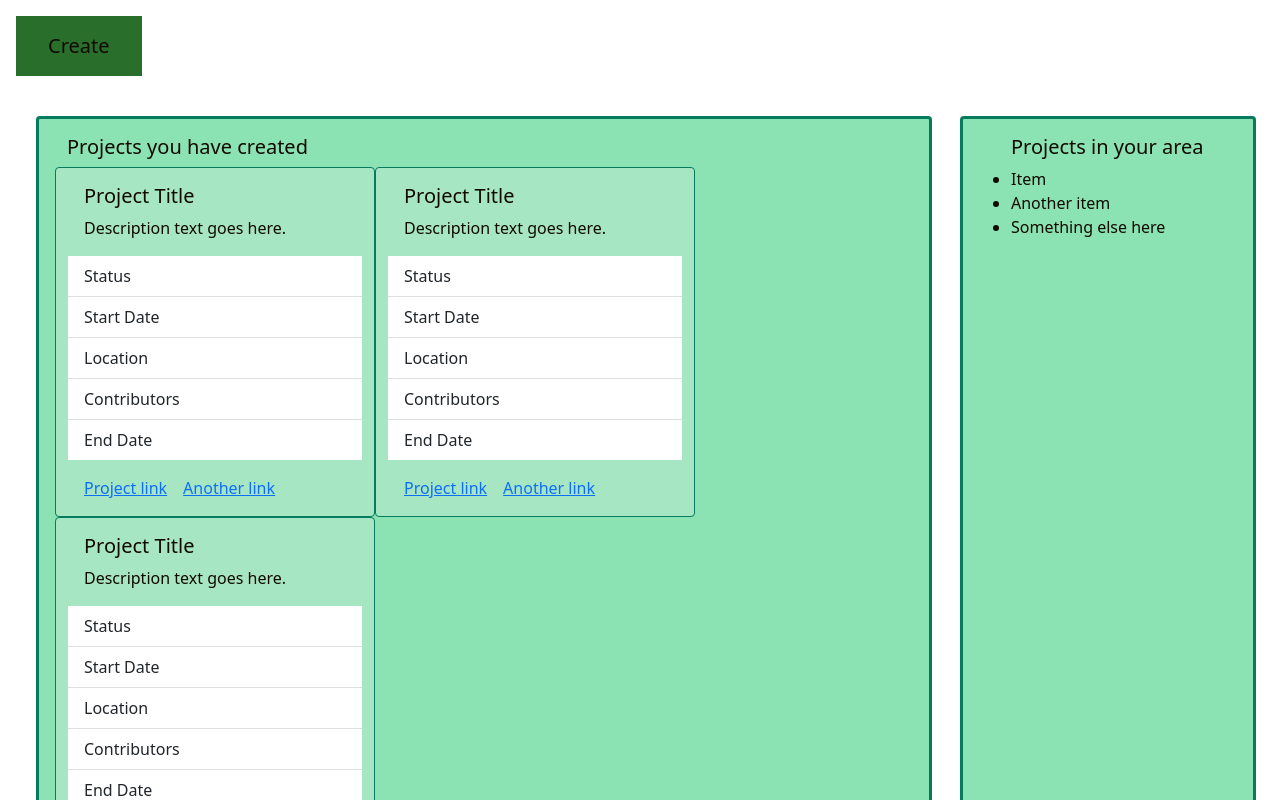
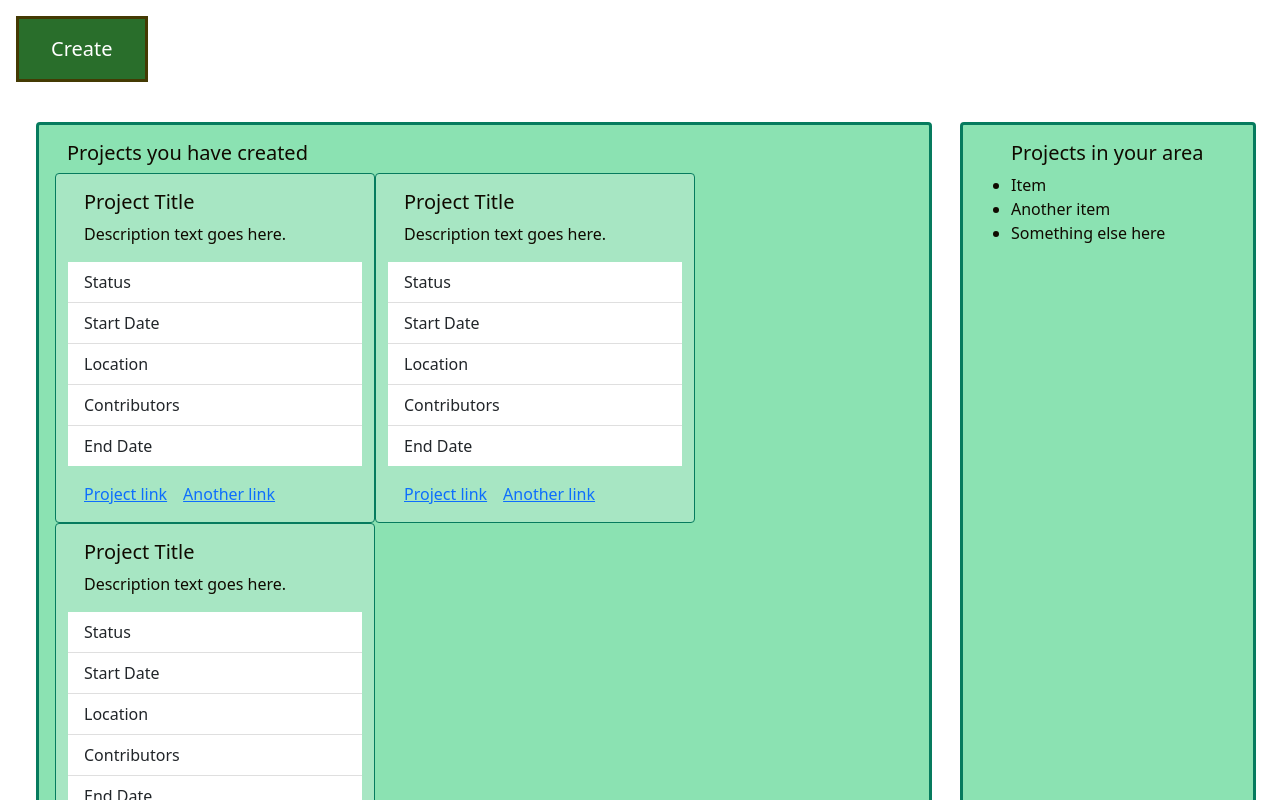
Before and after one commit to ClaireMDavies/TreePeeps, a React (Create React App) app in the folder client/: page / in a window 1280 px wide. Shown: the top 800 px of the page. Built offline with nearby package versions, Linux system fonts and the light colour scheme.

Commit message:
added border to create button

```diff
--- a/client/src/styles/dashboard.css
+++ b/client/src/styles/dashboard.css
@@ -1,7 +1,8 @@
 .btn-create {
     background-color: #296e2b;
   border: #443a03;
-  color: #100A00;
+  border-style: solid;
+  color: white;
   padding: 15px 32px;
   text-align: center;
   text-decoration: none;
@@ -38,6 +39,11 @@
     font-size: 16px;
   }
 
+  .myCards {
+    justify-content: space-between;
+
+  }
+
 .myDashboard {
     background-color: #8be2b2;
     border: #067b5e;
@@ -62,6 +68,7 @@
     background-clip: border-box;
     border: 1px solid #067b5e;
     border-radius: .25rem;
+
 }
 
 .dashboard-list-group {
```
